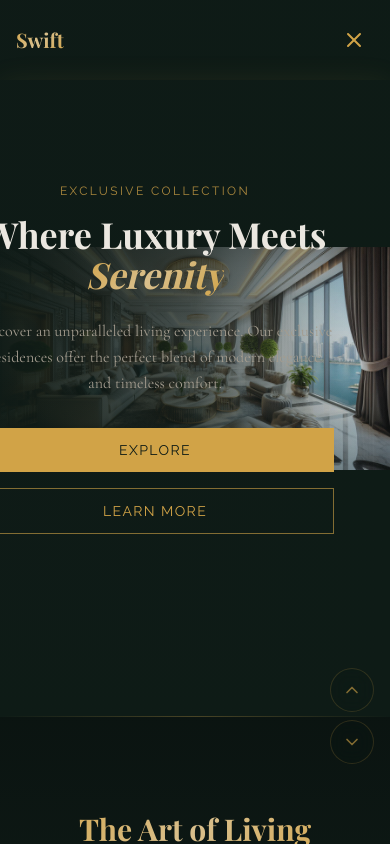
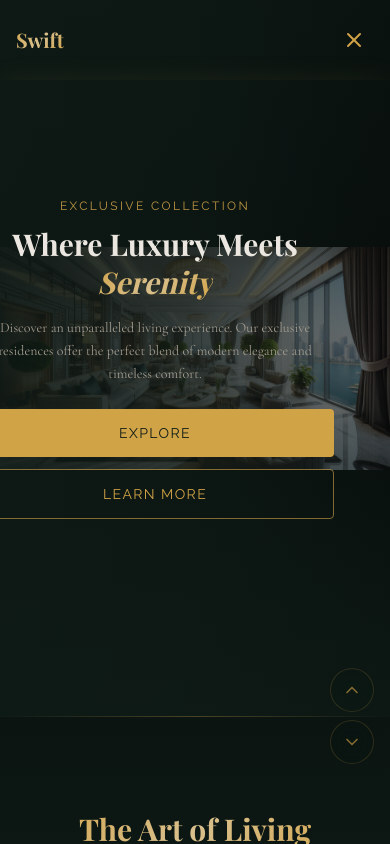
Before and after one commit to sdizajner/swift-luxury-apartments, a React (Vite) app: page / in a window 390 px wide. Both pictures are taken after a click on the button 354 px from the left and 40 px from the top of the page. Shown: the top 844 px of the page. Built offline with nearby package versions, Linux system fonts and the light colour scheme; a web font is replaced by a local one.

Commit message:
Enhance Navbar and Home component styles for better mobile usability. Update button interactions in Navbar for improved accessibility and responsiveness. Refine layout and text alignment in Home section, including adjustments to image overlays and button sizes for a more cohesive design.

```diff
--- a/src/components/Navbar.tsx
+++ b/src/components/Navbar.tsx
@@ -74,19 +74,20 @@ export function Navbar() {
 
         {/* Mobile Menu Toggle - min 44px touch target */}
         <button
-          className="md:hidden text-primary p-3 min-w-[44px] min-h-[44px] flex items-center justify-center -mr-1 rounded-md active:bg-primary/10 transition-colors"
-          onClick={() => setIsMobileMenuOpen(!isMobileMenuOpen)}
-          aria-label="Toggle menu"
+          type="button"
+          className="md:hidden text-primary p-3 min-w-[44px] min-h-[44px] flex items-center justify-center -mr-1 rounded-md active:bg-primary/10 transition-colors touch-manipulation cursor-pointer z-[70] relative"
+          onClick={() => setIsMobileMenuOpen((prev) => !prev)}
+          aria-label={isMobileMenuOpen ? "Zatvori meni" : "Otvori meni"}
           aria-expanded={isMobileMenuOpen}
         >
           {isMobileMenuOpen ? <X size={24} /> : <Menu size={24} />}
         </button>
       </div>
 
-      {/* Mobile Nav - full-width, touch-friendly */}
+      {/* Mobile Nav - full-width, touch-friendly, iznad hero sekcije */}
       <div
         className={cn(
-          "md:hidden absolute top-full left-0 right-0 w-full z-[60] bg-background/98 backdrop-blur-lg border-t border-border shadow-gold transition-all duration-300",
+          "md:hidden absolute top-full left-0 right-0 w-full z-[100] bg-background/98 backdrop-blur-lg border-t border-border shadow-gold transition-all duration-300",
           isMobileMenuOpen
             ? "max-h-96 opacity-100 pointer-events-auto"
             : "max-h-0 opacity-0 pointer-events-none overflow-hidden",
--- a/src/pages/Home.tsx
+++ b/src/pages/Home.tsx
@@ -19,38 +19,40 @@ export default function Home() {
       <section className="relative min-h-[85vh] sm:min-h-screen flex items-center justify-center sm:justify-start bg-background">
         <div className="absolute inset-0 z-0">
           <img
-  src={slikaHero}
-  alt="Luxury interior"
-  className="w-full h-full object-contain object-center sm:object-cover"
-        />
-          <div className="absolute inset-0 bg-gradient-to-r from-background/95 via-background/70 to-transparent" />
-          <div className="absolute inset-0 bg-gradient-to-t from-background via-transparent to-background/40" />
+            src={slikaHero}
+            alt="Luxury interior"
+            className="w-full h-full object-contain object-center sm:object-cover"
+          />
+          {/* Overlay za bolju čitljivost teksta (polutransparentna tamna sloj) */}
+          <div className="absolute inset-0 bg-black/50" aria-hidden="true" />
+          <div className="absolute inset-0 bg-gradient-to-r from-background/80 via-background/60 to-transparent" />
+          <div className="absolute inset-0 bg-gradient-to-t from-background/80 via-transparent to-background/40" />
         </div>
 
-        <div className="relative z-10 max-w-7xl mx-auto px-4 sm:px-6 w-full flex justify-center sm:justify-start">
+        <div className="relative z-10 max-w-7xl mx-auto px-4 sm:px-6 w-full flex items-center justify-center sm:justify-start">
           <div className="max-w-xl w-full text-center sm:text-left border-l-0 sm:border-l-2 border-primary/30 pl-0 sm:pl-8 py-4 scroll-fade-left">
-            <p className="font-sans-elegant text-xs sm:text-sm tracking-[0.2em] sm:tracking-[0.4em] text-primary/80 uppercase mb-4 sm:mb-6">
+            <p className="font-sans-elegant text-xs sm:text-sm tracking-[0.2em] sm:tracking-[0.4em] text-primary/90 uppercase mb-3 sm:mb-6">
               Exclusive Collection
             </p>
-            <h1 className="font-serif-display text-4xl sm:text-5xl md:text-7xl font-bold leading-[1.1] text-foreground mb-6 sm:mb-8">
+            <h1 className="font-serif-display text-3xl sm:text-5xl md:text-7xl font-bold leading-tight sm:leading-[1.1] text-foreground mb-4 sm:mb-8">
               Where Luxury Meets{" "}
               <span className="italic text-gold-gradient">Serenity</span>
             </h1>
-            <p className="font-serif-body text-base sm:text-lg md:text-xl text-muted-foreground max-w-md leading-relaxed mb-8 sm:mb-10">
+            <p className="font-serif-body text-sm sm:text-lg md:text-xl text-muted-foreground max-w-md mx-auto sm:mx-0 leading-relaxed mb-6 sm:mb-10">
               Discover an unparalleled living experience. Our exclusive
               residences offer the perfect blend of modern elegance and timeless
               comfort.
             </p>
-            <div className="flex flex-col sm:flex-row gap-4 sm:gap-6 justify-center sm:justify-start">
+            <div className="flex flex-col sm:flex-row gap-3 sm:gap-6 justify-center sm:justify-start items-stretch sm:items-center">
               <Link
                 to="/residences"
-                className="bg-primary text-primary-foreground px-8 py-3 font-sans-elegant text-sm tracking-widest uppercase hover:bg-gold-light transition-colors duration-300 text-center"
+                className="w-full sm:w-auto min-w-[200px] sm:min-w-0 bg-primary text-primary-foreground px-6 py-3.5 font-sans-elegant text-sm tracking-widest uppercase hover:bg-gold-light transition-colors duration-300 text-center rounded-sm"
               >
                 Explore
               </Link>
               <Link
                 to="/about"
-                className="bg-transparent border border-primary/60 text-primary px-8 py-3 font-sans-elegant text-sm tracking-widest uppercase hover:bg-primary/10 transition-colors duration-300 text-center"
+                className="w-full sm:w-auto min-w-[200px] sm:min-w-0 bg-transparent border border-primary/60 text-primary px-6 py-3.5 font-sans-elegant text-sm tracking-widest uppercase hover:bg-primary/10 transition-colors duration-300 text-center rounded-sm"
               >
                 Learn More
               </Link>
```
